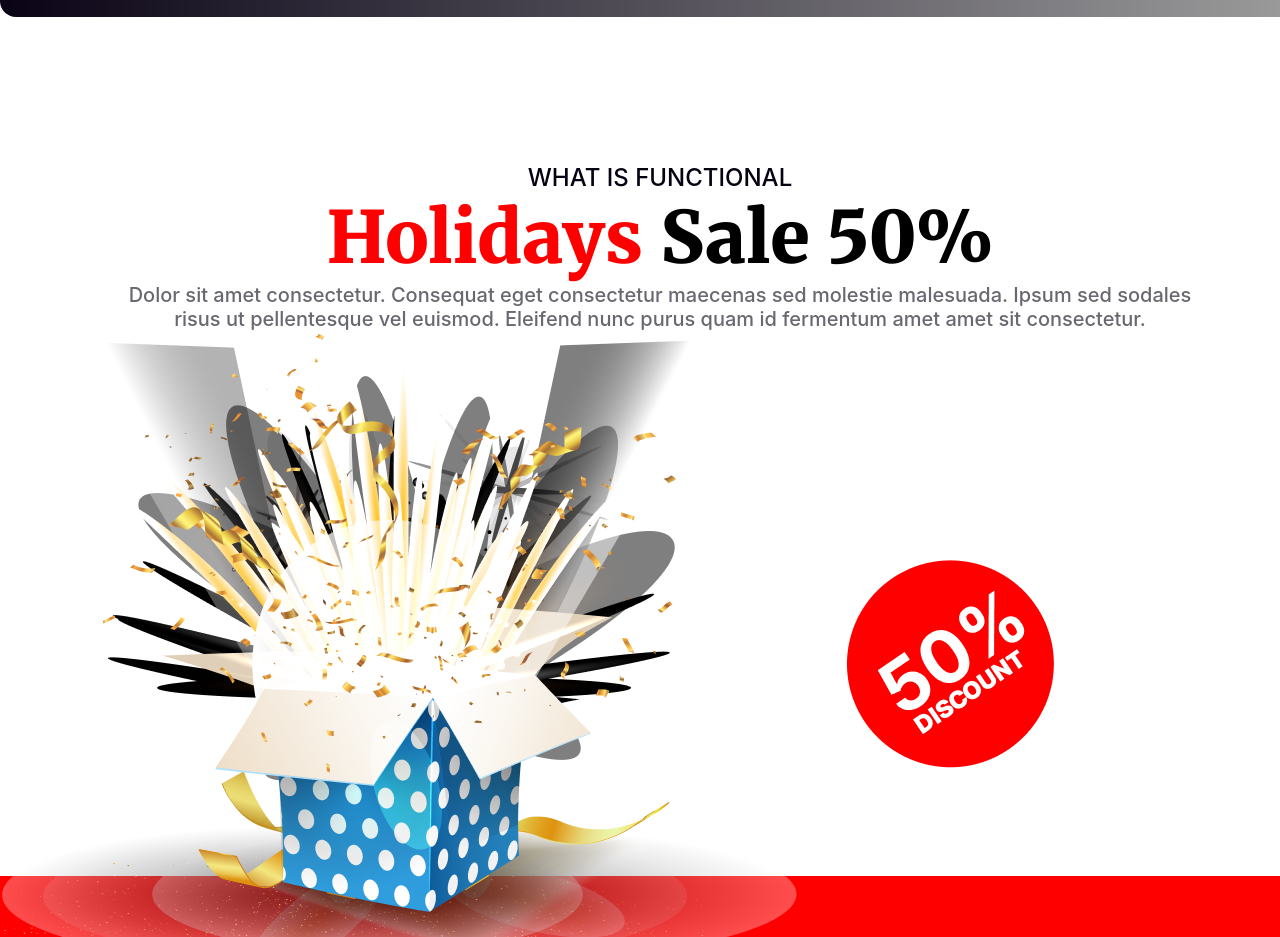
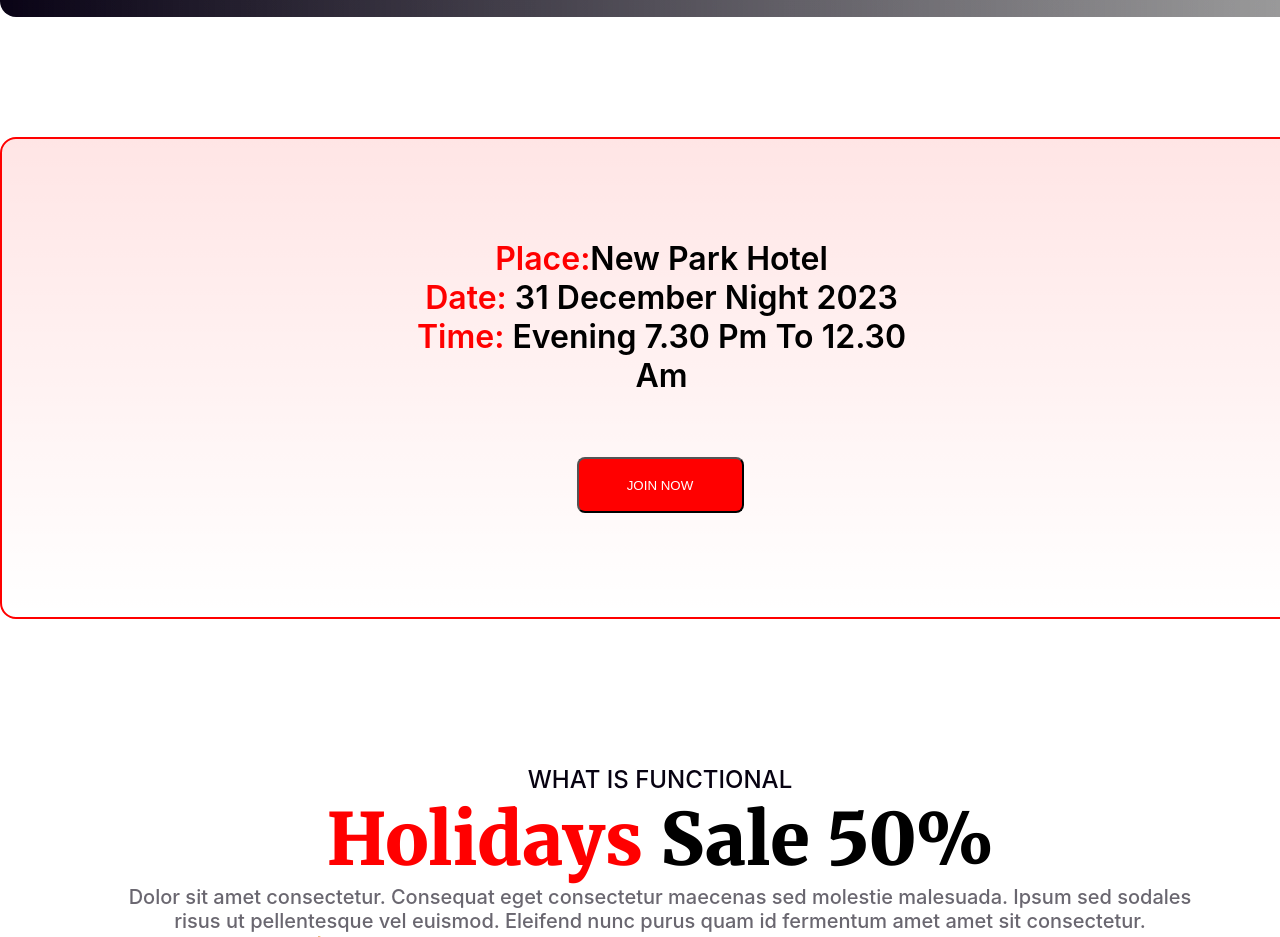
Before and after one commit to Biswa-Mitra-Barua/landing-new-year-offer, a plain HTML site: page index.html in a window 1280 px wide. Shown: the part 2093-3030 px from the top of the page. Drawn offline with Linux system fonts and the light colour scheme; grey boxes are pictures that could not be loaded.

Commit message:
added the place-time-date section

```diff
--- a/index.html
+++ b/index.html
@@ -39,6 +39,16 @@
             </div>
         </section>
         <!-- new year party section ends here -->
+
+<!-- place, date, time section starts here -->
+        <section class="place-container">
+            <div class="place-content">
+                <p><span class="place-content-clr">Place:</span>New Park Hotel</p>
+                <p><span class="place-content-clr">Date:</span> 31 December Night 2023</p>
+                <p><span class="place-content-clr">Time:</span> Evening 7.30 pm to 12.30 am</p>
+            </div>
+            <button class="place-content-btn">JOIN NOW</button>
+        </section><!-- place, date, time section ends here -->
 
         <!-- holiday sale section starts here -->
         <section class="holiday-section-container">
@@ -114,5 +124,6 @@
             </div>
         </div>
     </footer>
+    <!-- footer section ends here -->
 </body>
 </html>
--- a/styles/style.css
+++ b/styles/style.css
@@ -174,6 +174,48 @@ header {
 }
 
 /* midnight party section ends here */
+
+.place-container {
+    width: 1320px;
+    height: 482px;
+    border-radius: 16px;
+    background: linear-gradient(180.00deg, rgba(255, 0, 0, 0.1), rgba(255, 0, 0, 0) 100%);
+    border: 2px solid red;
+    margin: 0 auto;
+    margin-top: 120px;
+}
+
+.place-content {
+    width: 549px;
+    height: 168px;
+    font-family: Inter;
+    font-size: 32px;
+    font-weight: 600;
+    text-align: center;
+    text-transform: capitalize;
+    margin: 0 auto;
+    margin: 100px 385px 48px;
+    position:relative;
+}
+
+.place-content-clr {
+    color: rgb(255, 0, 0);
+}
+
+.place-content-btn {
+    width: 167px;
+    height: 56px;
+    color: white;
+    margin: 0 auto;
+    margin-top: 50px;
+    display: flex;
+    flex-direction: row;
+    justify-content: center;
+    align-items: center;
+    padding: 16px 32px 16px 32px;
+    border-radius: 8px;
+    background: rgb(255, 0, 0);
+}
 
 /* holiday sale section starts here */
 .holiday-section-container {
@@ -370,3 +412,5 @@ header {
     display: flex;
     justify-content: space-around;
 }
+
+/* footer styles ends here */
```
